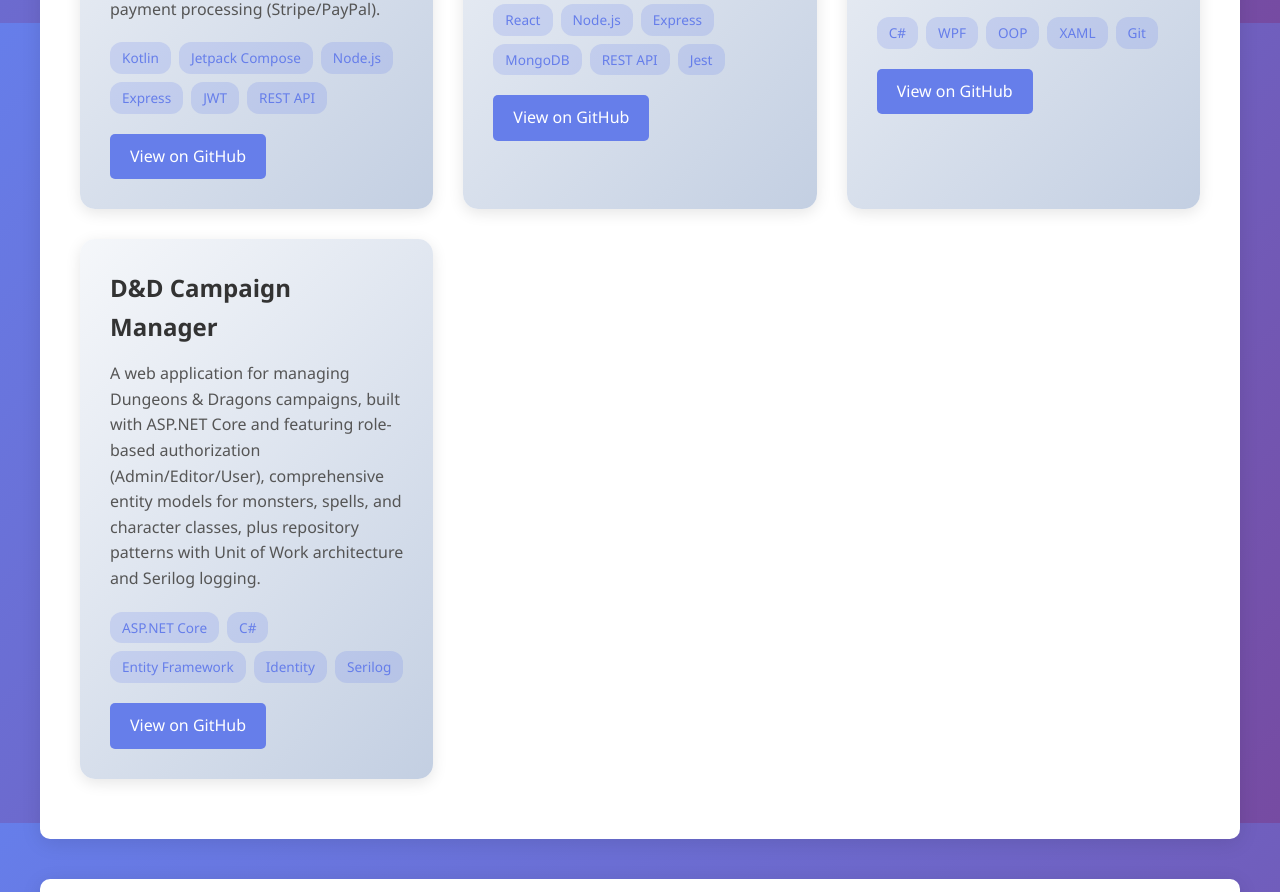
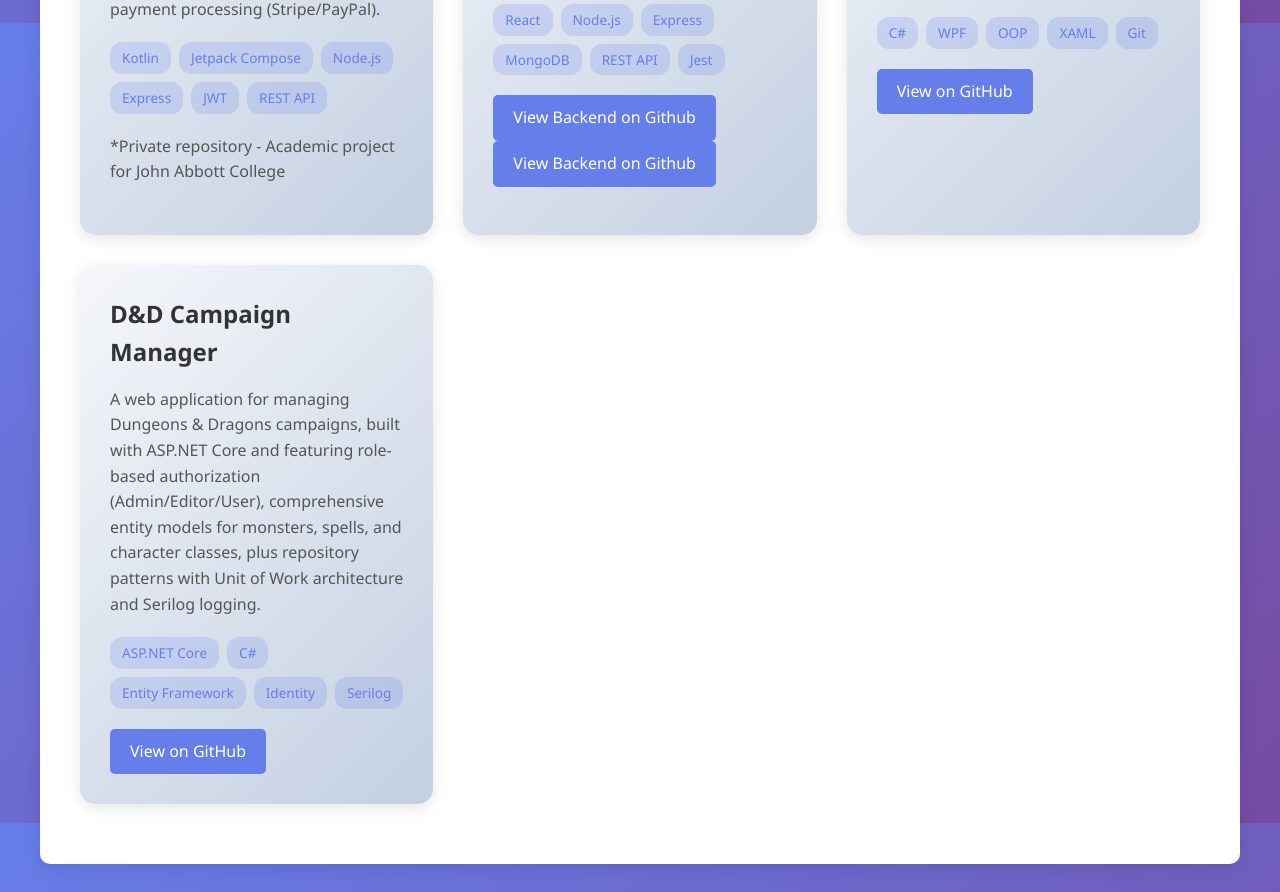
Before and after one commit to O7SeaWaveO7/Portfolio.github.io, a plain HTML site: page index.html in a window 1280 px wide. Shown: the part 1577-2469 px from the top of the page. Drawn offline with Linux system fonts and the light colour scheme.

Commit message:
Update project links and add repository notes

```diff
--- a/index.html
+++ b/index.html
@@ -378,7 +378,7 @@
                     <span class="tech-tag">JWT</span>
                     <span class="tech-tag">REST API</span>
                 </div>
-                <a href="https://github.com/O7SeaWaveO7/jactheatreticketingapp" target="_blank" class="project-link">View on GitHub</a>
+                <p class="note">*Private repository - Academic project for John Abbott College</p>
             </div>
 
             <!-- Project 2: Game Review Website -->
@@ -397,7 +397,8 @@
                     <span class="tech-tag">REST API</span>
                     <span class="tech-tag">Jest</span>
                 </div>
-                <a href="https://github.com/O7SeaWaveO7/game-review-project" target="_blank" class="project-link">View on GitHub</a>
+                <a href="https://github.com/O7SeaWaveO7/BE-FairGames" target="_blank" class="project-link">View Backend on Github</a>
+                <a href="https://github.com/O7SeaWaveO7/FE-FairGames" target="_blank" class="project-link">View Backend on Github</a>
             </div>
 
             <!-- Project 3: Exploding Kittens Game -->
@@ -415,7 +416,7 @@
                     <span class="tech-tag">XAML</span>
                     <span class="tech-tag">Git</span>
                 </div>
-                <a href="https://github.com/O7SeaWaveO7/exploding-kittens" target="_blank" class="project-link">View on GitHub</a>
+                <a href="https://github.com/O7SeaWaveO7/ExplodingKittens" target="_blank" class="project-link">View on GitHub</a>
             </div>
 
             <!-- Project 4: D&D Web Application -->
@@ -433,7 +434,7 @@
                     <span class="tech-tag">Identity</span>
                     <span class="tech-tag">Serilog</span>
                 </div>
-                <a href="https://github.com/O7SeaWaveO7/dnd-web-app" target="_blank" class="project-link">View on GitHub</a>
+                <a href="https://github.com/O7SeaWaveO7/Dungeons_and_Dragons" target="_blank" class="project-link">View on GitHub</a>
             </div>
         </div>
     </div>
```
